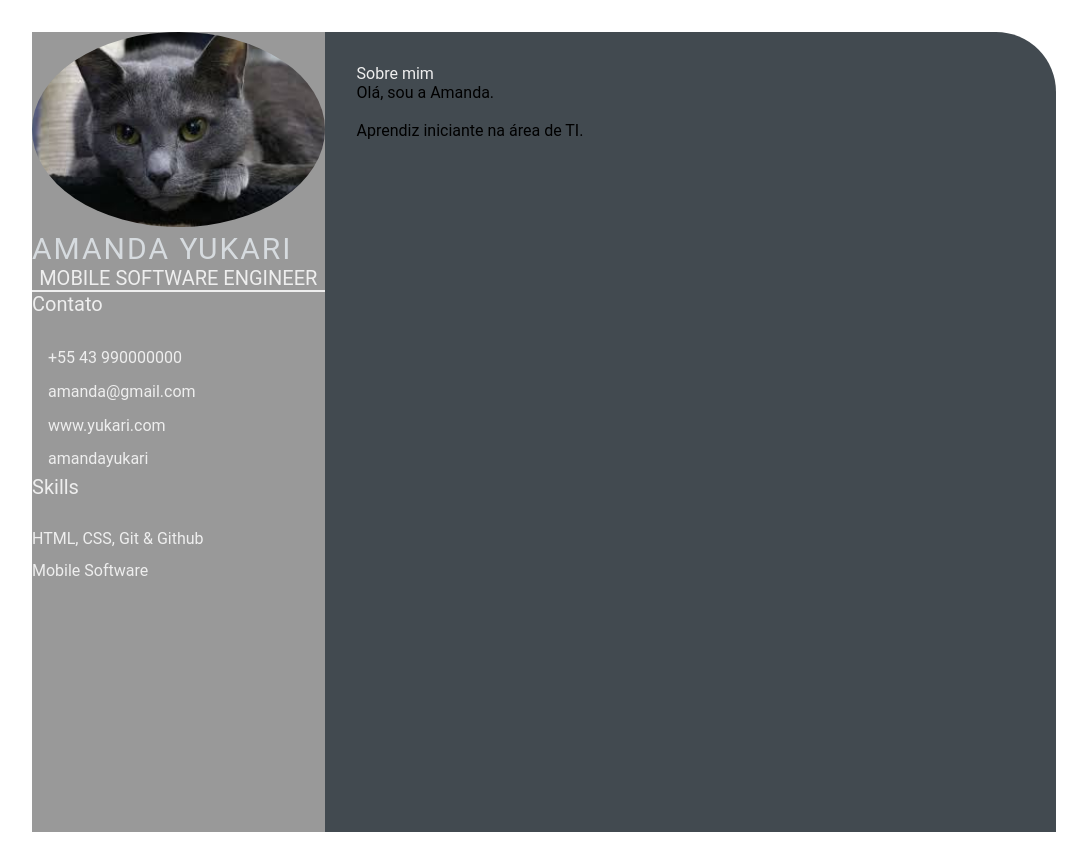
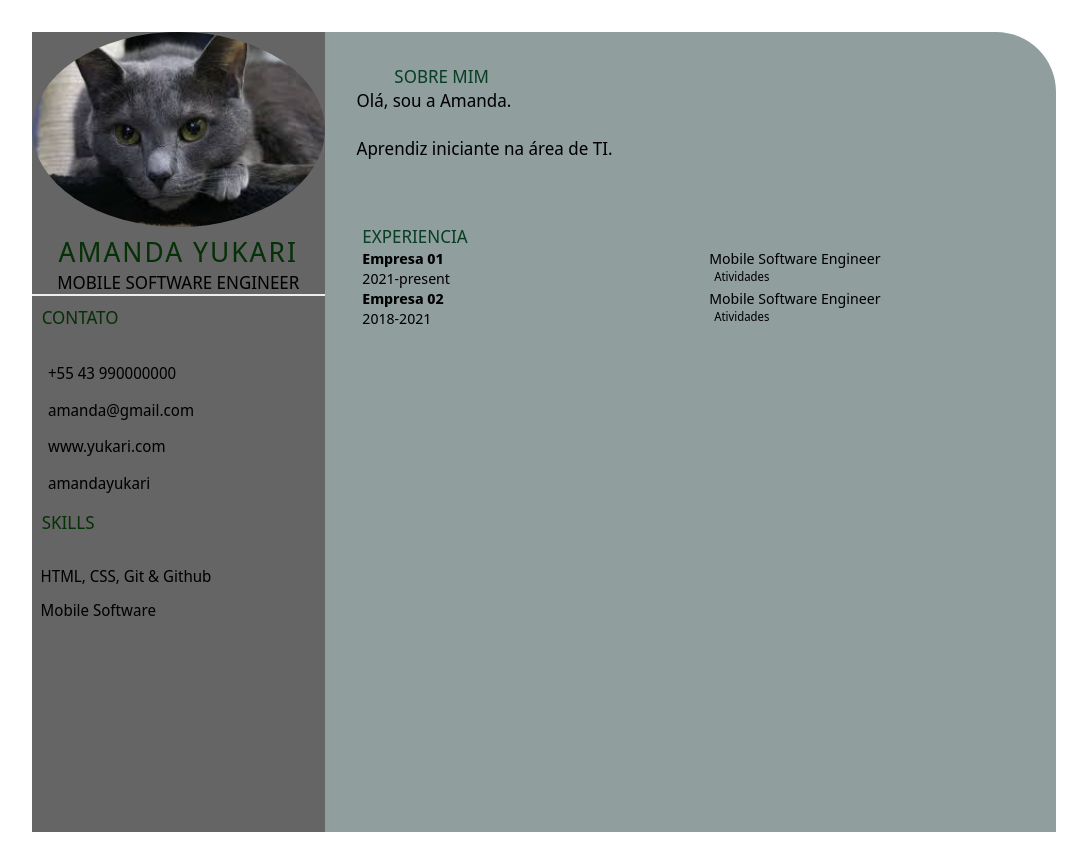
Before and after one commit to amandayukari/devweekgit.github.io, a plain HTML site: page index.html in a window 1280 px wide. Shown: the whole page, without its empty margins (96-1183 px from the left). Drawn offline with Linux system fonts and the light colour scheme.

```diff
--- a/index.html
+++ b/index.html
@@ -47,6 +47,42 @@
                 </p>
             </section>
         </div>
+        <section class="experience gap">
+            <div class="right-title">Experiencia</div>
+            <div class="experience-contents">
+                <div class="exp-left">
+                    <p class="exp-company-name">Empresa 01</p>
+                    <p class="exp-time-period">2021-present</p>
+                </div>
+                <div class="exp-right" >
+                    <p class="exp-position">Mobile Software Engineer</p>
+                    <p class="exp-desc"> Atividades</p>
+                </div>
+                <div class="exp-left">
+                    <p class="exp-company-name">Empresa 02</p>
+                    <p class="exp-time-period">2018-2021</p>
+                </div>
+                <div class="exp-right" >
+                    <p class="exp-position">Mobile Software Engineer</p>
+                    <p class="exp-desc"> Atividades</p>
+
+                </div>
+
+
+
+                                </div>
+
+                             </div>
+                        </section>
+
+                    </div>
+
+
+                </div>
+            </div>
+
+
+        </section>
      </section>
 
 
--- a/style.css
+++ b/style.css
@@ -3,7 +3,7 @@
     padding: 0;
     box-sizing: border-box;
     list-style: none;
-    font-family: 'Roboto', sans-serif;
+    font-family: 'Noto Sans Display', sans-serif;
 }
 
 .resume-contents {
@@ -17,13 +17,13 @@
 .left-section {
     grid-column: span 2;
     height: 100%;
-    background-color: #999999;
+    background-color: #666565;
 }
 
 .right-section {
     grid-column: span 5;
     height: 100%;
-    background-color: #424a50;
+    background-color: #919e9e;
     border-radius: 0px 60px 0px 0px;
 }
 
@@ -42,23 +42,27 @@
 }
 
 .name {
-    color: #D6DBDF;
-    font-size: 30px;
+    color: #063108;
+    font-size: 28px;
     letter-spacing: 2px;
     text-transform: uppercase;
+    text-align: center;
 }
 
 .profession {
-    color: #eeeeee;
-    font-size: 20px;
+    color: hsl(0, 0%, 0%);
+    font-size: 18px;
     text-transform: uppercase;
     text-align: center;
 }
 
 /* .contact-info { border-bottom: 2px solid #1B2631; } */
 .left-title {
-    color: #eeeeee;
-    font-size: 20px;
+    color: #063108;
+    font-size: 18px;
+    text-transform: uppercase;
+    margin-top: 1ch;
+    margin-left: 1ch;
 }
 
 .contact-info ul {
@@ -68,22 +72,23 @@
 .contact-info ul li,
 .references ul li {
     padding: .4rem 0;
-    color: #eeeeee;
+    color: #000000;
 }
 
 .contact-info ul li i,
 .references ul li i {
     padding-right: 1rem;
     font-size: 18px;
-    color: #eeeeee;
+    color: #000000;
 }
 
 .skills ul {
     padding-top: 1.5rem;
+    margin-left: 1ch;
 }
 .skills ul li p {
     padding: .4rem 0;
-    color: #eeeeee;
+    color: #000000;
 }
 
 .right-section-contents {
@@ -91,5 +96,53 @@
 }
 
 .right-title {
-    color: #eeeeee;
+    color: #083f25;
+    font-size: 18px;
+    text-transform: uppercase;
+    margin-left: 1cm;
 }
+
+.gap {
+    padding-bottom: 2rem;
+}
+.about-me-contents {
+    font-size: 18px;
+    color: #000000;
+}
+
+.experience-contents,
+.education-contents,
+.awards-contents {
+    display: grid;
+    grid-template-columns: repeat(2, 1fr);
+    padding-bottom: 2rem;
+    color: #000000;
+    margin-left: 1cm;
+
+}
+
+.exp-company-name,
+.education-school-name,
+.awards-company-name {
+    font-size: 15px;
+    font-weight: bold;
+}
+
+.exp-time-period,
+.educationp-time-period,
+.awards-time-period {
+    font-size: 15px;
+}
+
+.exp-position,
+.education-subject,
+.awards-name {
+    font-size: 15px;
+}
+
+.exp-desc,
+.education-desc,
+.awards-desc {
+    font-size: 12px;
+    padding-left: 5px;
+}
```
